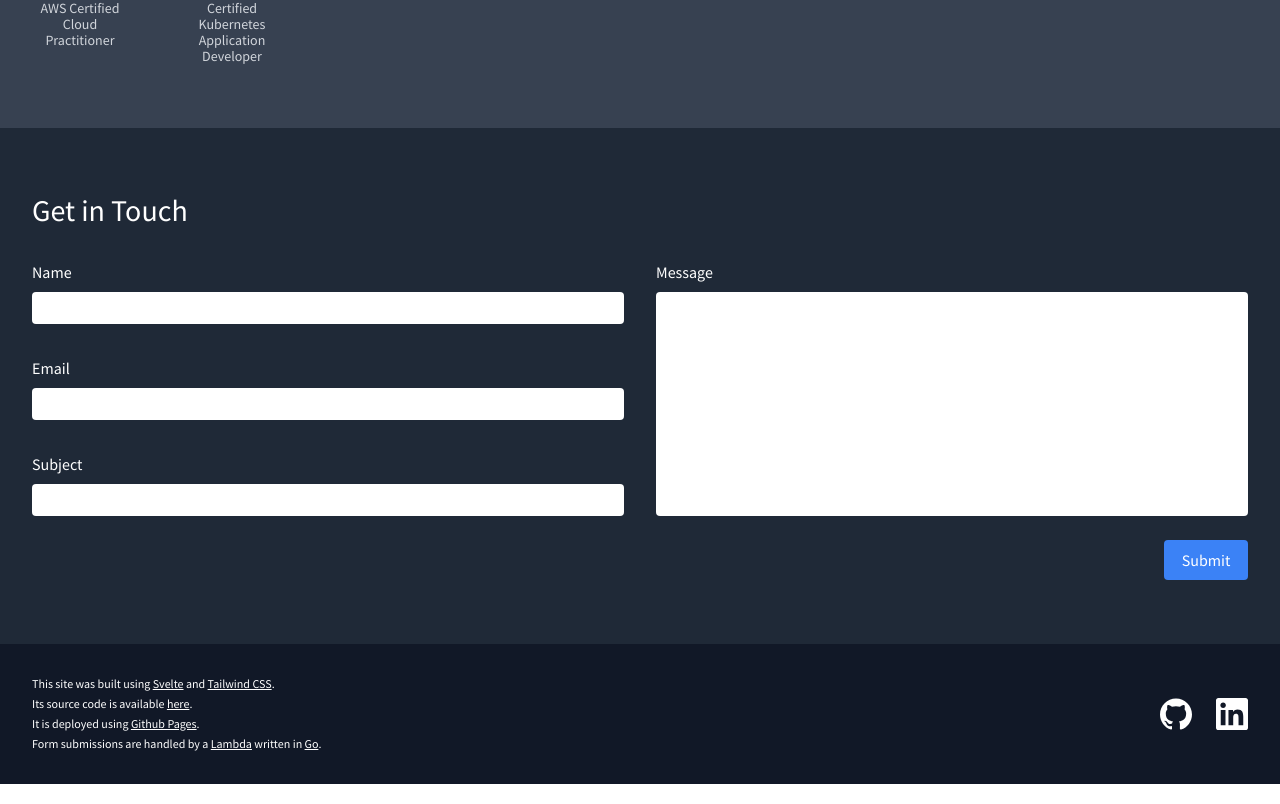
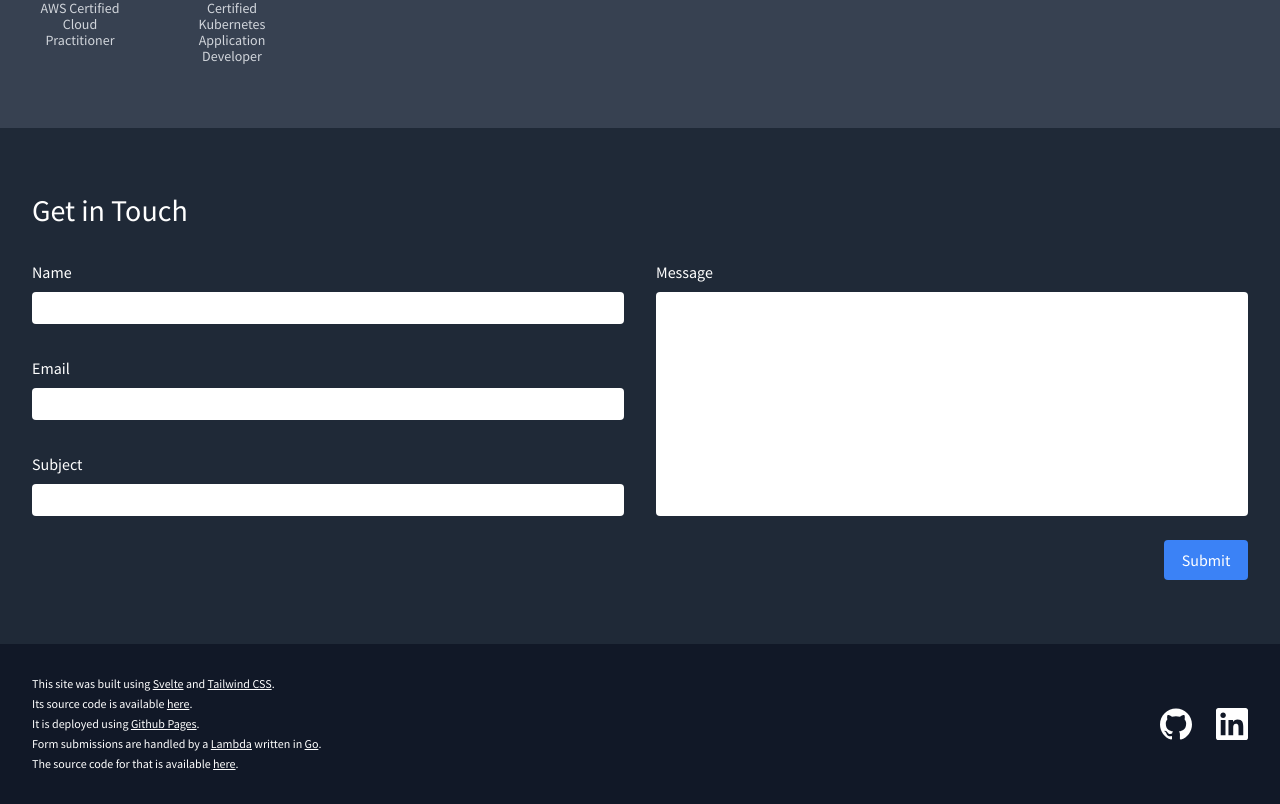
Before and after one commit to dakotalillie/dakotadacoda-site, a Svelte app: page / in a window 1280 px wide. Shown: the part 2196-3000 px from the top of the page. Built offline with nearby package versions, Linux system fonts and the light colour scheme.

Commit message:
Update footer

```diff
--- a/src/Footer.svelte
+++ b/src/Footer.svelte
@@ -26,6 +26,7 @@
         written in
         <a href="https://golang.org/">Go</a>.
       </p>
+      <p>The source code for that is available <a href="https://github.com/dakotalillie/dakotadacoda-svc">here</a>.</p>
     </div>
     <div class="flex flex-row items-center space-x-6">
       <Github />
```
